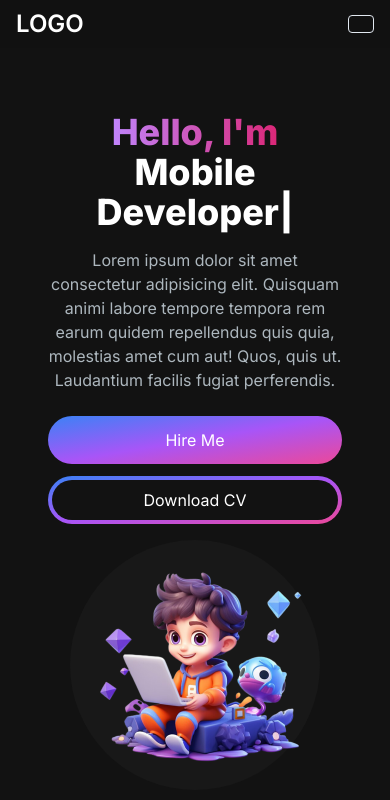
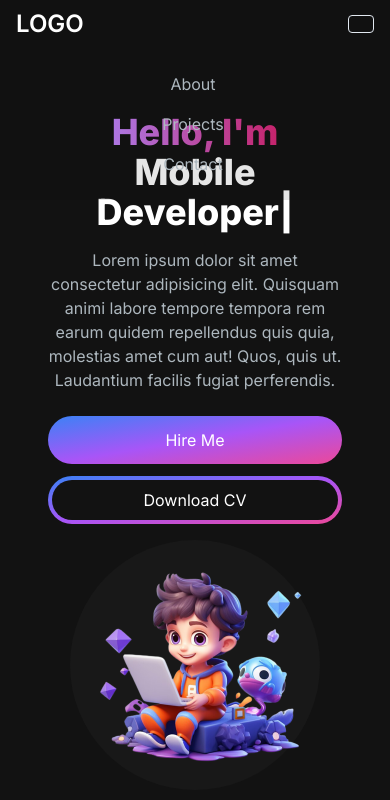
Before and after one commit to nhdangdev/porfolio, a Next.js app: page / in a window 390 px wide. Both pictures are taken after a click on the button 361 px from the left and 24 px from the top of the page. Shown: the top 800 px of the page. Built offline with nearby package versions, Linux system fonts and the light colour scheme.

Commit message:
create component MenuOverPlay

```diff
--- /dev/null
+++ b/src/app/components/MenuOverPlay.js
@@ -0,0 +1,16 @@
+import React from "react";
+import NavLink from "./NavLink";
+
+const MenuOverPlay = ({ links }) => {
+  return (
+    <ul className="tw-flex tw-flex-col tw-py-4 tw-items-center">
+      {links.map((link, index) => (
+        <li key={index}>
+          <NavLink href={link.path} title={link.title} />
+        </li>
+      ))}
+    </ul>
+  );
+};
+
+export default MenuOverPlay;
--- a/src/app/components/Navbar.js
+++ b/src/app/components/Navbar.js
@@ -2,6 +2,7 @@
 import Link from "next/link";
 import React, { useState } from "react";
 import NavLink from "./NavLink";
+import MenuOverPlay from "./MenuOverPlay";
 // import { Bar3Icon, XmarkIcon } from "@heroicons/react/24/solid";
 
 const navLinks = [
@@ -23,7 +24,7 @@ const Navbar = () => {
   const [NavBarOpen, SetNavBarOpen] = useState(false);
 
   return (
-    <nav className="tw-fixed tw-top-0 tw-left-0 tw-right-0 tw-z-10 tw-bg-[#121212] tw-bg-opacity-90">
+    <nav className="tw-fixed tw-top-0 tw-left-0 tw-right-0 tw-z-10 tw-bg-[#121212] tw-bg-opacity-10 0">
       <div className="tw-flex tw-flex-wrap tw-items-center tw-justify-between tw-mx-auto tw-px-4 tw-py-2">
         <Link
           href={"/"}
@@ -62,6 +63,7 @@ const Navbar = () => {
           </ul>
         </div>
       </div>
+      {NavBarOpen ? <MenuOverPlay links={navLinks} /> : null}
     </nav>
   );
 };
```
Also changed, not shown: public/images/logo.png (added).
